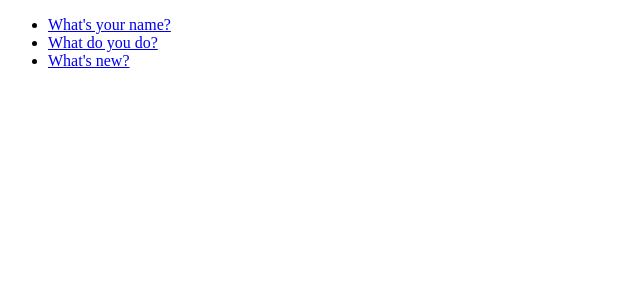
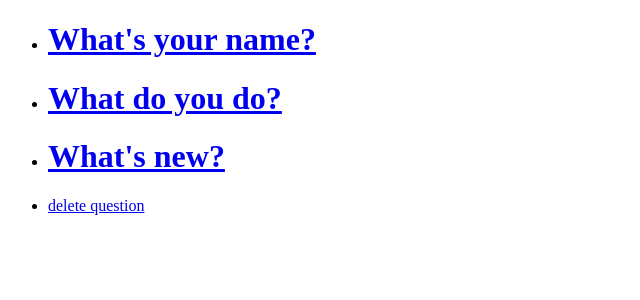
Before and after one commit to aofapp117/test, a Django app: page /poll/ in a window 1280 px wide. Shown: the top 300 px of the page, without its empty margins (0-640 px from the left). Run offline with Django 3.2, Linux system fonts and the light colour scheme; data comes from the database, SQL or seed files in the repository; both versions use the stored data as it was after the commit.

Commit message:
commit V.2

```diff
--- a/mysite/poll/templates/polls/index2.html
+++ b/mysite/poll/templates/polls/index2.html
@@ -8,9 +8,10 @@
     {% if question_list %}
     <ul>
     {% for question in question_list %}
-        <li><a href="{% url 'polls:detail' question.id %}">{{ question.question_text }}</a></li>
+        <li><a href="{% url 'polls:detail' question.id %}"><h1>{{ question.question_text }}</h1></a></li>
     {% endfor %}
     </ul>
+    <ul><li><a href="{% url 'polls:delete' %}">delete question</a></li></ul>
 {% else %}
     <p>No polls are available.</p>
 {% endif %}
--- a/mysite/poll/urls.py
+++ b/mysite/poll/urls.py
@@ -12,4 +12,8 @@ urlpatterns = [
     path('<int:question_id>/results/', views.results, name='results'),
     # ex: /poll/5/vote/
     path('<int:question_id>/vote/', views.vote, name='vote'),
+
+    path('delete/',views.delete,name= 'delete'),
+
+    path('delete/delete_Q/',views.delete2,name="delete2")
 ]
--- a/mysite/poll/views.py
+++ b/mysite/poll/views.py
@@ -34,3 +34,36 @@ def vote(request, question_id):
         # with POST data. This prevents data from being posted twice if a
         # user hits the Back button.
         return HttpResponseRedirect(reverse('polls:results', args=(question.id,)))
+
+def delete(request):
+    question_list = Question.objects.order_by('-pub_date')[:5]
+    context = {'question_list': question_list}
+    # try:
+    #     selected_question = question_list.get(pk=request.POST['choice1'])
+    # except (KeyError, Choice.DoesNotExist):
+    #     # Redisplay the question voting form.
+    #     return render(request, 'polls/delete.html', {
+    #         # 'question': question,
+    #         'error_message': "You didn't select a choice.",
+    #     })
+    # else:
+    #     selected_question.delete()
+    #     selected_question.save()
+    return render(request, 'polls/delete.html', context)
+
+def delete2(request):
+    question = Question.objects.all()
+    # selected_Q = Question.object.get(id=request.POST['question'])
+    # return HttpResponse(question)
+    try:
+        selected_Q = Question.objects.get(id=request.POST['question'])
+    except (KeyError, Choice.DoesNotExist):
+        # Redisplay the question voting form.
+        return render(request, 'polls/delete.html', {
+            'question': question,
+            'error_message': "You didn't select a choice.",
+        })
+    else:
+        selected_Q.delete()
+
+        return HttpResponseRedirect(reverse('polls:index'))
```
Also changed, not shown: mysite/poll/templates/polls/delete.html (added, +19 -0 lines), mysite/db.sqlite3.
